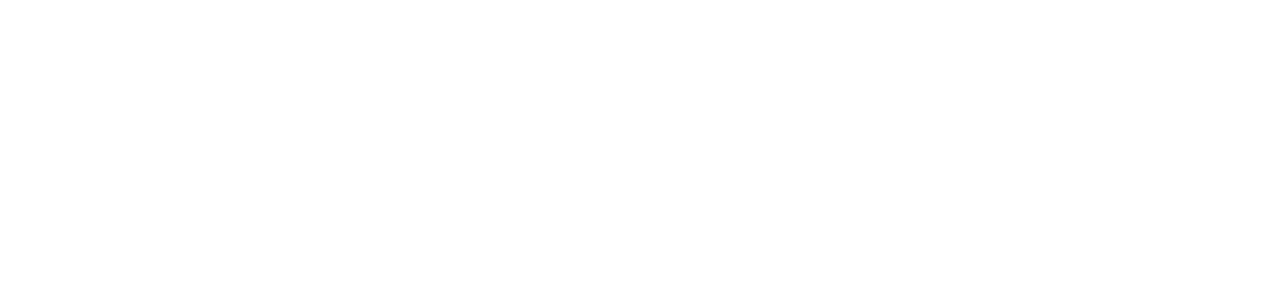
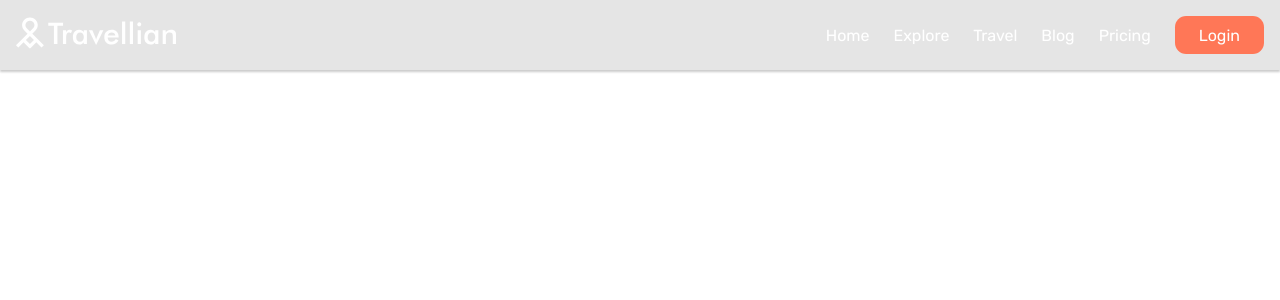
Before and after one commit to nataliiacat/Travellian, a React (Vite) app: page / in a window 1280 px wide. Shown: the top 300 px of the page. Built offline with nearby package versions, Linux system fonts and the light colour scheme.

Commit message:
Make header and navbar fully responsive

```diff
--- a/index.html
+++ b/index.html
@@ -4,8 +4,7 @@
     <meta charset="UTF-8" />
     <link rel="icon" type="image/svg+xml" href="/vite.svg" />
     <meta name="viewport" content="width=device-width, initial-scale=1.0" />
-    <title>Travellian
-    </title>
+    <title>Travellian</title>
   </head>
   <body>
     <div id="root"></div>
--- a/package.json
+++ b/package.json
@@ -11,7 +11,8 @@
   },
   "dependencies": {
     "react": "^18.2.0",
-    "react-dom": "^18.2.0"
+    "react-dom": "^18.2.0",
+    "react-icons": "^5.4.0"
   },
   "devDependencies": {
     "@types/react": "^18.2.37",
--- a/src/assets/styles/global.css
+++ b/src/assets/styles/global.css
@@ -69,6 +69,7 @@
   font-family: "Rubik", serif;
   font-weight: 400;
   font-style: normal;
+  color: var(--primary-color);
 }
 
 h1,
@@ -104,7 +105,7 @@
 .btn {
   padding: .6rem 1.5rem;
   background: var(--accent-color);
-  border-radius: 2rem;
+  border-radius: .7rem;
   border: none;
   outline: none;
   cursor: pointer;
--- a/src/components/Header/Header.css
+++ b/src/components/Header/Header.css
@@ -0,0 +1,103 @@
+.header {
+  position: fixed;
+  display: flex;
+  align-items: center;
+  justify-content: space-between;
+  background: rgba(0, 0, 0, 0.1);
+  backdrop-filter: blur(3px);
+  -webkit-backdrop-filter: blur(3px);
+  width: 100%;
+  padding: 1rem;
+  z-index: 1000;
+  box-shadow: 0 2px 2px rgba(35, 35, 35, 0.231);
+}
+
+.navList {
+  gap: 1.5rem;
+}
+
+.logo img {
+  height: 2rem;
+}
+
+.navLink,
+.navList button {
+  color: var(--secondary-primary-color);
+}
+
+.navLink:hover {
+  display: inline;
+  position: relative;
+  padding-bottom: 5px;
+  border-bottom: 2px solid var(--accent-color);
+}
+
+.closeNavbar,
+.toggleNavbar {
+  display: none;
+}
+
+@media screen and (max-width: 768px) {
+  .header {
+    padding: .5rem;
+  }
+
+  .navBar {
+    position: absolute;
+    background-color: var(--card-background-color);
+    height: max-content;
+    width: 60%;
+    border-radius: 1rem;
+    top: -500rem;
+    left: 50%;
+    transform: translate(-50%);
+    z-index: 2000;
+    box-shadow: 0 2px 2px rgba(2, 15, 19, 0.9);
+    transition: .5s ease-in-out;
+    padding: 1rem;
+  }
+
+  .navList {
+    flex-direction: column;
+    justify-content: center;
+    width: 100%;
+    margin: auto;
+    gap: 1rem;
+  }
+
+  .navLink {
+    color: var(--primary-color);
+    font-size: 0.9rem;
+    letter-spacing: 1px;
+    font-weight: 600;
+  }
+
+  .navList button {
+    font-weight: 600;
+    letter-spacing: 1px;
+    padding: .6rem 3rem;
+  }
+
+  .closeNavbar {
+    position: absolute;
+    top: .5rem;
+    right: .5rem;
+  }
+
+  .closeNavbar:hover {
+    top: .2rem;
+  }
+
+  .activeNavbar {
+    top: 7rem;
+  }
+
+  .toggleNavbar .icon {
+    fill: var(--secondary-primary-color);
+  }
+
+  .closeNavbar,
+  .toggleNavbar {
+    display: block;
+  }
+}
--- a/src/components/Header/Header.jsx
+++ b/src/components/Header/Header.jsx
@@ -1,10 +1,53 @@
-import React from 'react'
+import React, { useState } from 'react'
 import './Header.css'
+import logo from '../../assets/images/logo.svg'
+import { AiOutlineClose, AiOutlineMenu } from 'react-icons/ai'
 
 const Header = () => {
+  const [active, setActive] = useState('navBar')
+  const showNav = () => {
+    setActive('navBar activeNavbar')
+  }
+  const removeNavbar = () => {
+    setActive('navBar')
+  }
   return (
     <>
-
+      <header className="header flex">
+        <div className="logoDiv">
+          <a href="#" className="logo">
+            <img src={logo} />
+          </a>
+        </div>
+        <div className={active}>
+          <ul className="navList flex">
+            <li className="navItem">
+              <a href="#" className="navLink">Home</a>
+            </li>
+            <li className="navItem">
+              <a href="#" className="navLink">Explore</a>
+            </li>
+            <li className="navItem">
+              <a href="#" className="navLink">Travel</a>
+            </li>
+            <li className="navItem">
+              <a href="#" className="navLink">Blog</a>
+            </li>
+            <li className="navItem">
+              <a href="#" className="navLink">Pricing</a>
+            </li>
+            <button className="btn form-popup">
+              Login
+            </button>
+          </ul>
+          <div onClick={removeNavbar} className="closeNavbar">
+            <AiOutlineClose className="icon" />
+          </div>
+        </div>
+        <div onClick={showNav} className="toggleNavbar">
+          <AiOutlineMenu className="icon" />
+        </div>
+      </header>
     </>
   )
 }
```
Also changed, not shown: src/assets/images/logo.svg (added).
